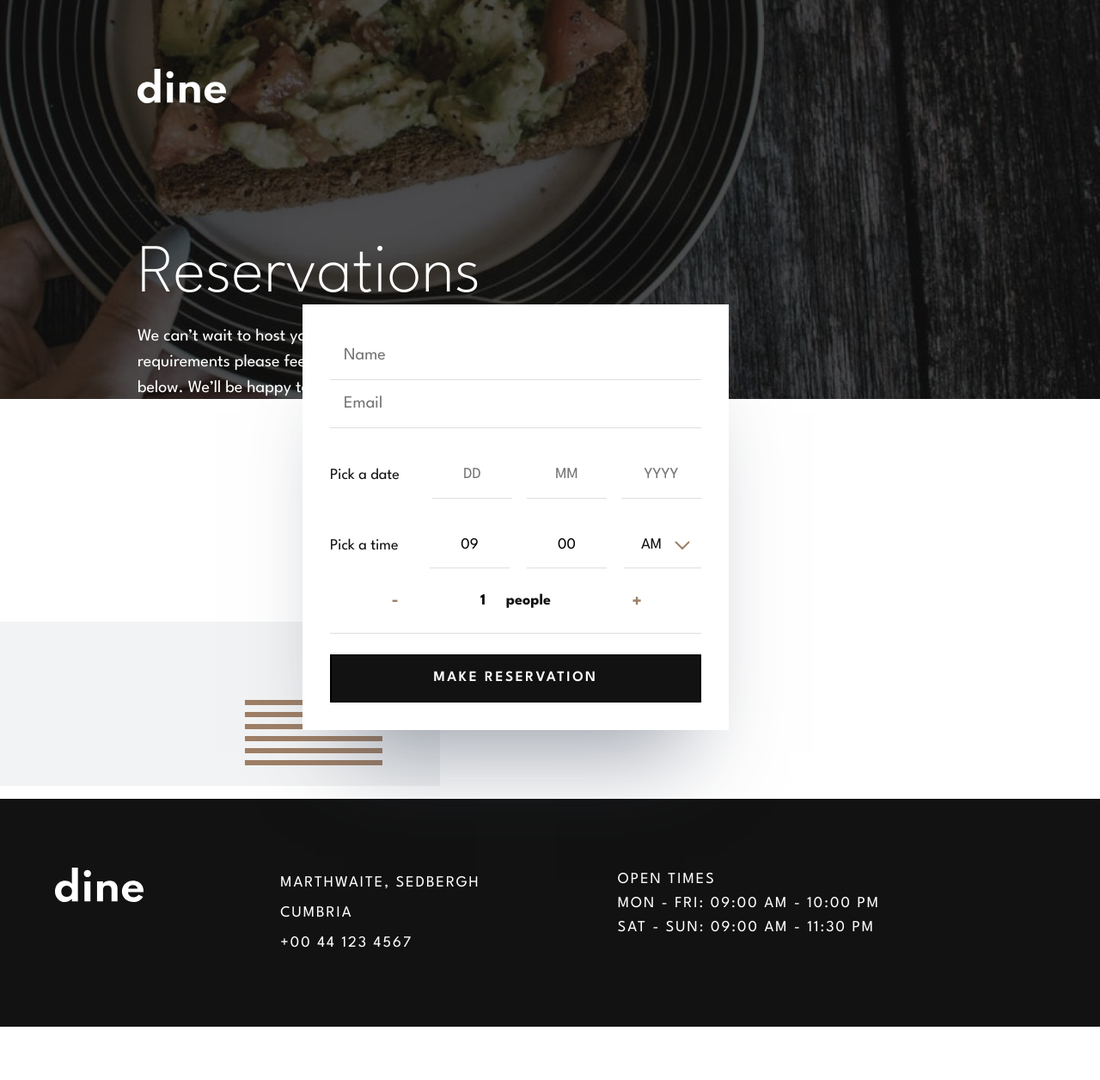
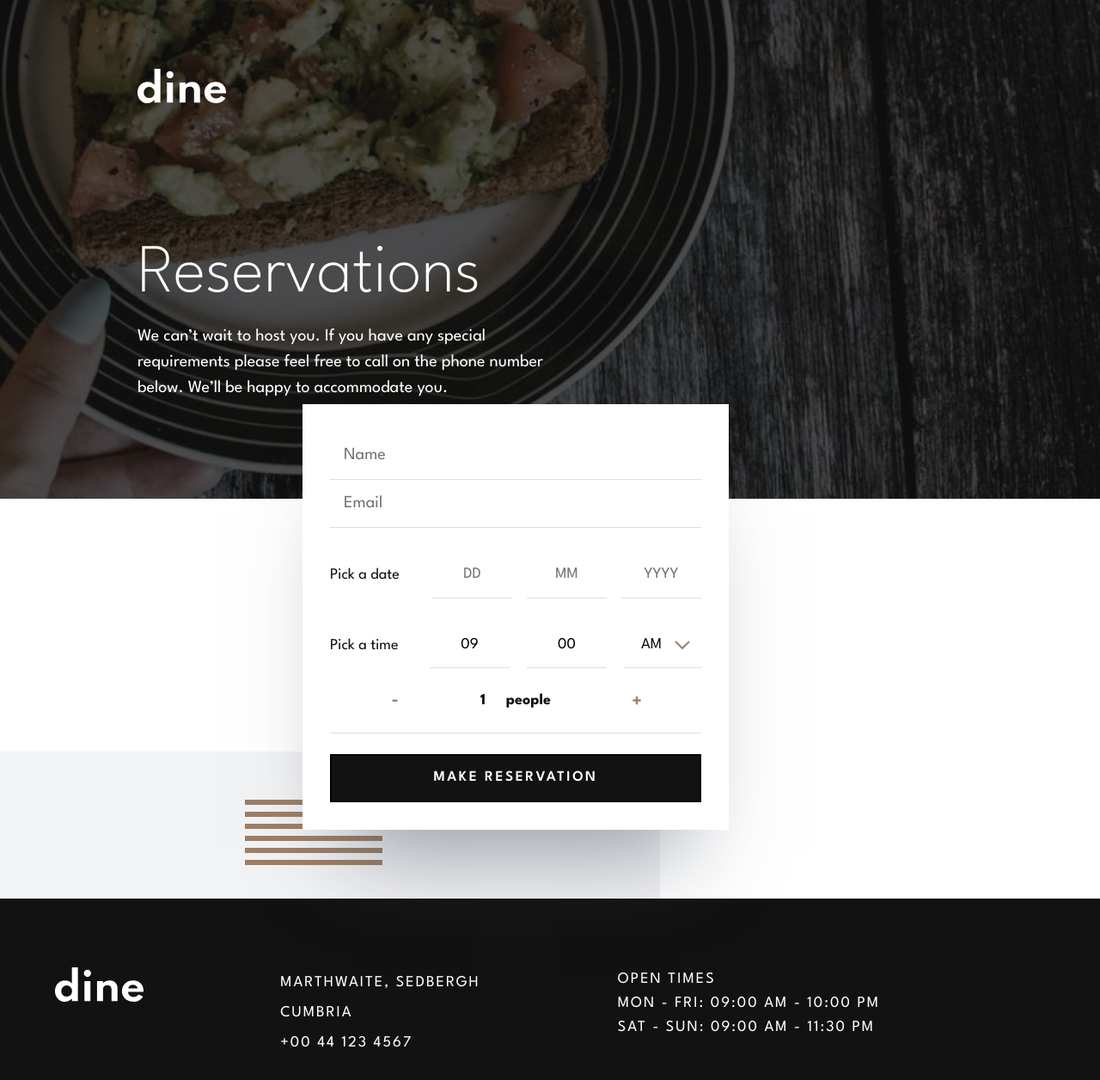
Before and after one commit to bengera/dine-restaurant, a website built with Vite: page reservations.html in a window 1280 px wide. Shown: the whole page at 86% size. Before the commit the page ends 1194 px from the top, so only its background shows below. Built offline with nearby package versions, Linux system fonts and the light colour scheme; some packages are replaced by stand-ins of ours.

Commit message:
Fix background pattern shape for desktop

```diff
--- a/sass/layout/_form.scss
+++ b/sass/layout/_form.scss
@@ -76,12 +76,11 @@ fieldset {
     @include mq(large) {
       display: block;
       position: absolute;
-      bottom: 0;
-      width: 100vw;
-      transform: translateX(-60%);
+      width: 100%;
+      transform: translateX(-40%);
       height: 191px;
       z-index: -1;
-      bottom: -65px;
+      bottom: -100px;
     }
   }
 }
--- a/sass/layout/_header.scss
+++ b/sass/layout/_header.scss
@@ -12,8 +12,8 @@
       ("/images/booking/hero-bg-tablet.jpg" 1x),
       ("/images/booking/hero-bg-tablet@2x.jpg" 2x)
     );
-    min-height: inherit;
-    height: 58vh;
+
+    min-height: calc(100vh - 220px);
     background-size: cover;
   }
 
```
